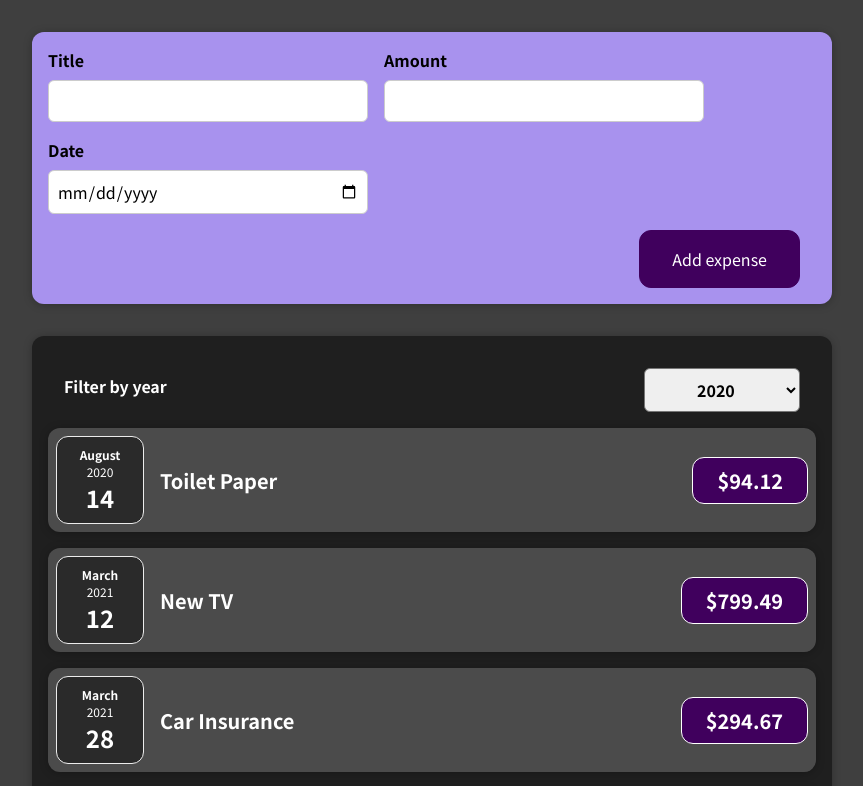
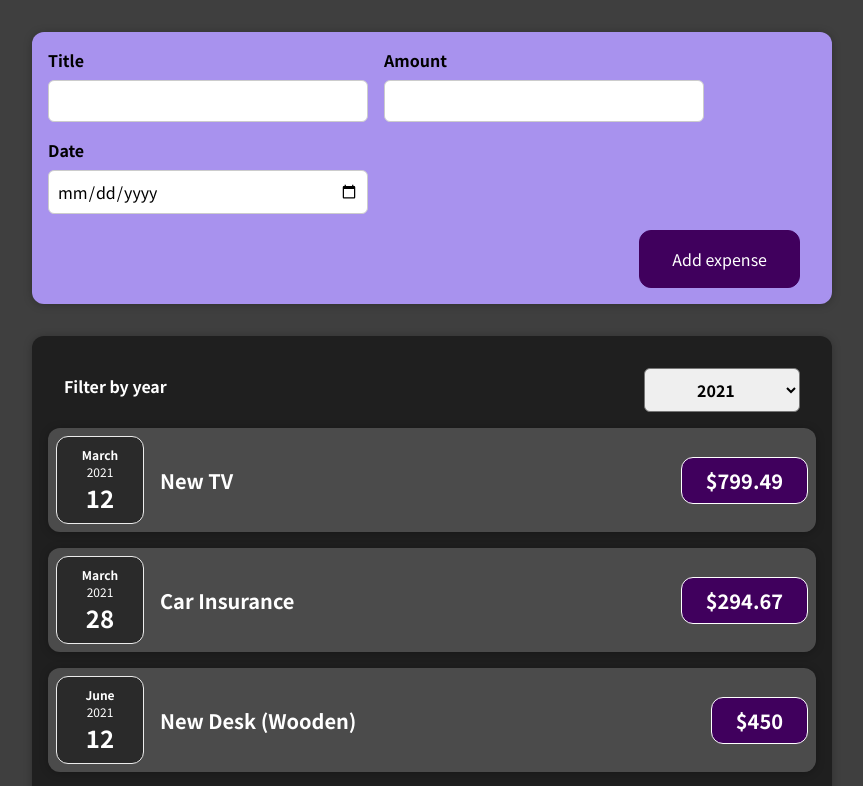
Before and after one commit to dawidlehai/react-expenses-tracker, a React (Create React App) app: page / in a window 1280 px wide. Shown: the top 786 px of the page, without its empty margins (208-1071 px from the left). Built offline with nearby package versions, Linux system fonts and the light colour scheme.

Commit message:
Added filtering functionality

```diff
--- a/src/components/Expenses/Expenses.js
+++ b/src/components/Expenses/Expenses.js
@@ -5,11 +5,15 @@ import ExpensesFilter from "./ExpensesFilter";
 import "./Expenses.css";
 
 const Expenses = (props) => {
-  const [filteredYear, setFilteredYear] = useState("2020");
+  const [filteredYear, setFilteredYear] = useState("2021");
 
   const yearChangeHandler = (selectedYear) => {
     setFilteredYear(selectedYear);
   };
+
+  const filteredExpenses = props.items.filter(
+    (expense) => expense.date.getFullYear() === filteredYear * 1
+  );
 
   return (
     <Card className="expenses">
@@ -17,8 +21,9 @@ const Expenses = (props) => {
         selectedYear={filteredYear}
         onYearChange={yearChangeHandler}
       />
-      {props.items.map((expense) => (
+      {filteredExpenses.map((expense) => (
         <ExpenseItem
+          key={expense.id}
           title={expense.title}
           amount={expense.amount}
           date={expense.date}
--- a/src/components/Expenses/ExpensesFilter.js
+++ b/src/components/Expenses/ExpensesFilter.js
@@ -3,6 +3,7 @@ import "./ExpensesFilter.css";
 const ExpensesFilter = (props) => {
   const yearChangeHandler = (event) => {
     props.onYearChange(event.target.value);
+    console.log(event.target.value);
   };
 
   return (
@@ -10,10 +11,10 @@ const ExpensesFilter = (props) => {
       <div className="expenses-filter__control">
         <label>Filter by year</label>
         <select value={props.selectedYear} onChange={yearChangeHandler}>
+          <option value="2023">2023</option>
           <option value="2022">2022</option>
           <option value="2021">2021</option>
           <option value="2020">2020</option>
-          <option value="2019">2019</option>
         </select>
       </div>
     </div>
```
